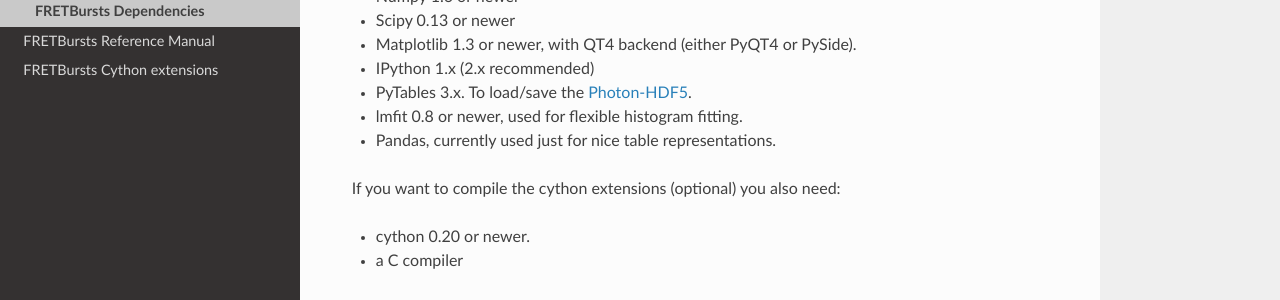
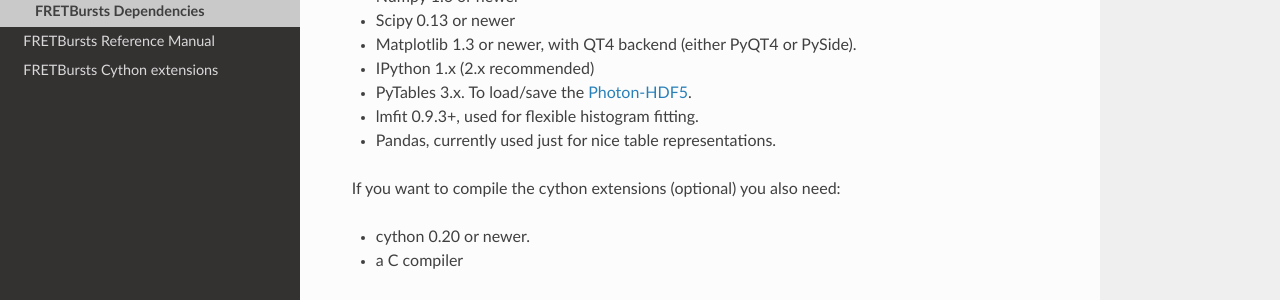
Before and after one commit to tritemio/FRETBursts, a Sphinx documentation site: the page built from docs/source/dependencies.rst, in a window 1280 px wide. Shown: the part 247-547 px from the top of the page. Built offline with Sphinx 7.4.7 and the Read the Docs theme 2.0.0, drawn with Linux system fonts in a browser that asks for light colours; the version number could not be read and is left out.

Commit message:
Docs: update lmfit dependency version

```diff
--- a/docs/source/dependencies.rst
+++ b/docs/source/dependencies.rst
@@ -9,7 +9,7 @@ For documentation purposes, this is the list of dependencies to run FRETBursts:
 - Matplotlib 1.3 or newer, with QT4 backend (either PyQT4 or PySide).
 - IPython 1.x (2.x recommended)
 - PyTables 3.x. To load/save the :ref:`Photon-HDF5 <hdf5-format>`.
-- lmfit 0.8 or newer, used for flexible histogram fitting.
+- lmfit 0.9.3+, used for flexible histogram fitting.
 - Pandas, currently used just for nice table representations.
 
 If you want to compile the cython extensions (optional) you also need:
```
